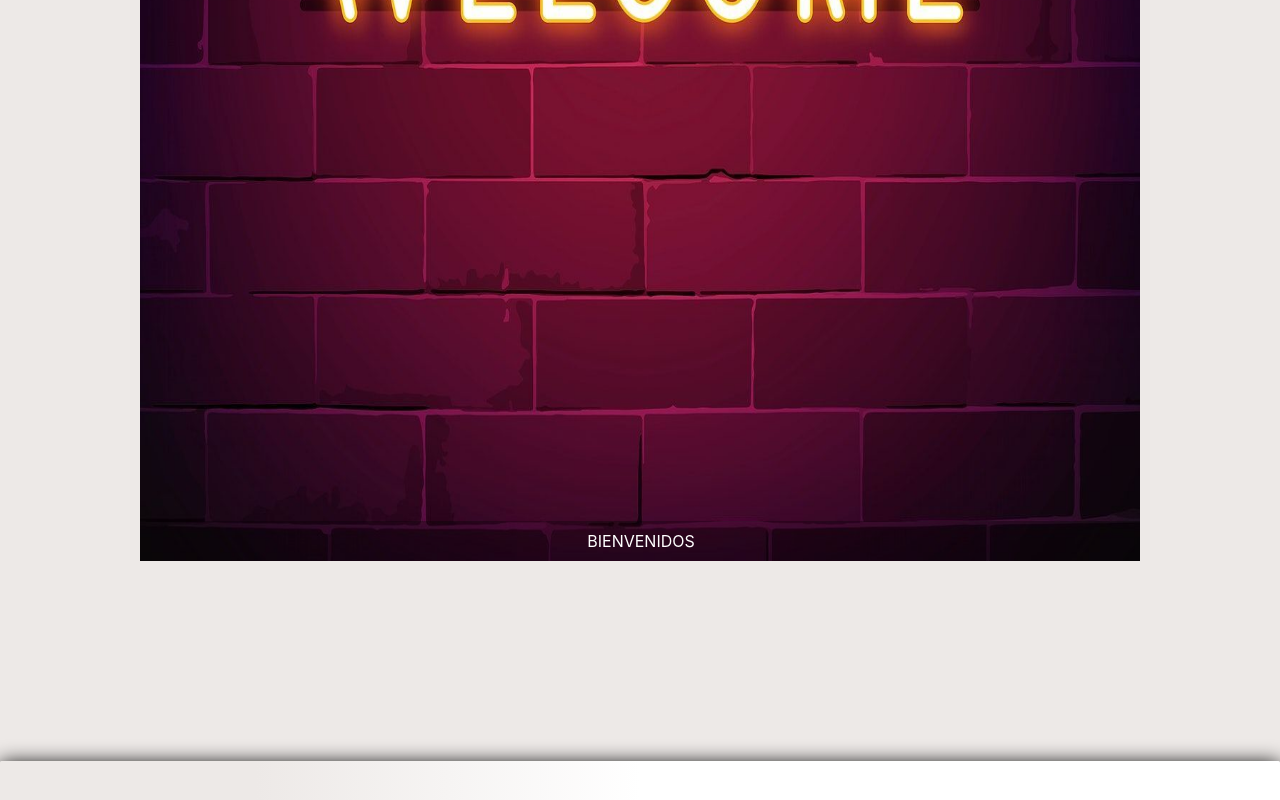
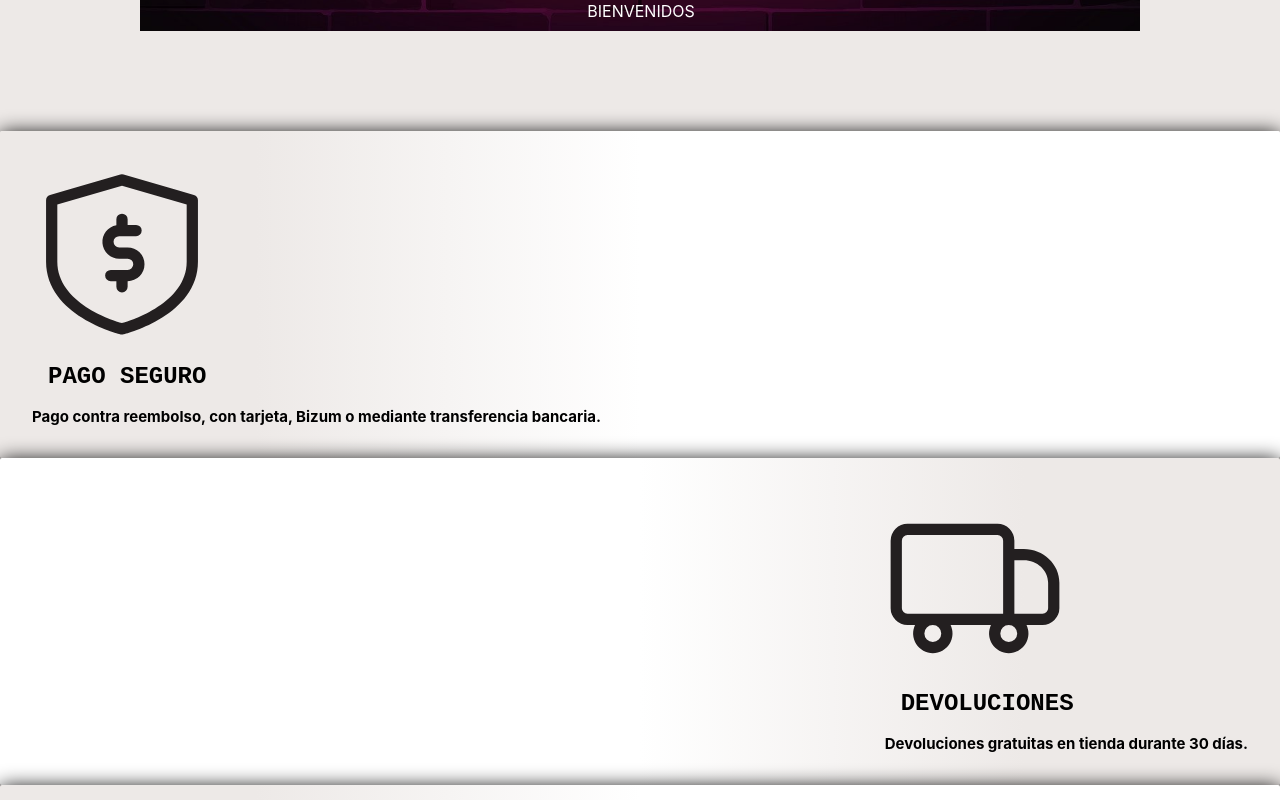
Before and after one commit to AlexFernandez12/ProyectoFinal, a React (Create React App) app: page / in a window 1280 px wide. Shown: the part 1080-1880 px from the top of the page. Built offline with nearby package versions, Linux system fonts and the light colour scheme.

Commit message:
Fotos Inicio

```diff
--- a/src/components/page/inicio/index.css
+++ b/src/components/page/inicio/index.css
@@ -55,6 +55,7 @@ b{
 .tarjeta1{
 	box-sizing: border-box;
 	margin: 0;
+	margin-top: -100px;
 	padding: 0;
 	overflow: hidden;
 	box-shadow: 0 2px 20px black;
--- a/src/components/page/inicio/slidefotos/slide.js
+++ b/src/components/page/inicio/slidefotos/slide.js
@@ -115,7 +115,7 @@ const Slide = styled.div`
 	min-width: 100%;
 	overflow: hidden;
 	transition: .3s ease all;
-	/* max-height: 500px; */
+	 max-height: 750px;
 	position: relative;
 
 	img {
```
